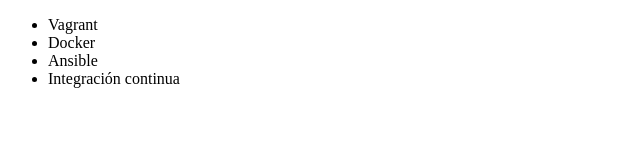
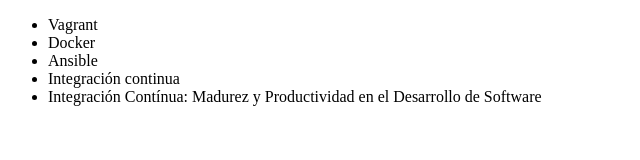
Before and after one commit to wallywgr/aluragit, a plain HTML site: page index.html in a window 1280 px wide. Shown: the whole page, without its empty margins (0-640 px from the left). Drawn offline with Linux system fonts and the light colour scheme.

Commit message:
Renombrando Curso de Integración Contínua

```diff
--- a/index.html
+++ b/index.html
@@ -10,6 +10,7 @@
          <li> Docker </li>
          <li> Ansible </li>
          <li> Integración continua </li>
+         <li> Integración Contínua: Madurez y Productividad en el Desarrollo de Software</li>
      </ul>
 </body>
 </html>
```
